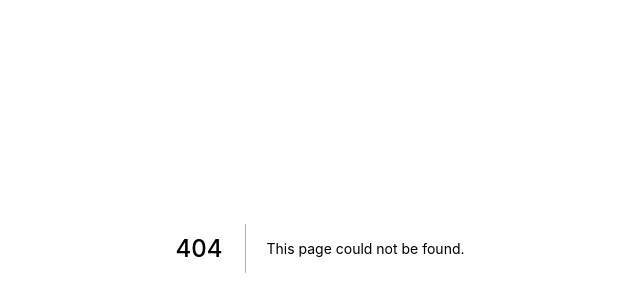
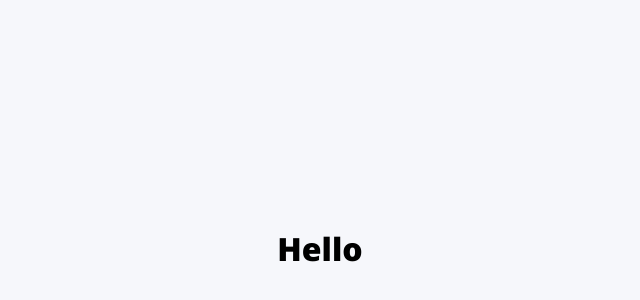
Before and after one commit to GregM1991/50-projects-in-next, a Next.js app: page /form-wave-animation in a window 1280 px wide. Before the commit this address had no page. Shown: the part 152-452 px from the top of the page, without its empty margins (320-960 px from the left). Built offline with nearby package versions, Linux system fonts and the light colour scheme.

Commit message:
Initial project setup

```diff
--- /dev/null
+++ b/pages/form-wave-animation.jsx
@@ -0,0 +1,28 @@
+import React from "react"
+import styled from "styled-components"
+import Head from "next/head"
+
+const Body = styled.div`
+  background-color: #f6f7fb;
+  display: flex;
+  align-items: center;
+  justify-content: center;
+  height: 100vh;
+  overflow: hidden;
+  margin: 0;
+`
+
+const ProjectTemplate = () => {
+  return (
+    <>
+      <Head>
+        <title>Form Wave Animation</title>
+      </Head>
+      <Body>
+        <h1>Hello</h1>
+      </Body>
+    </>
+  )
+}
+
+export default ProjectTemplate
```
